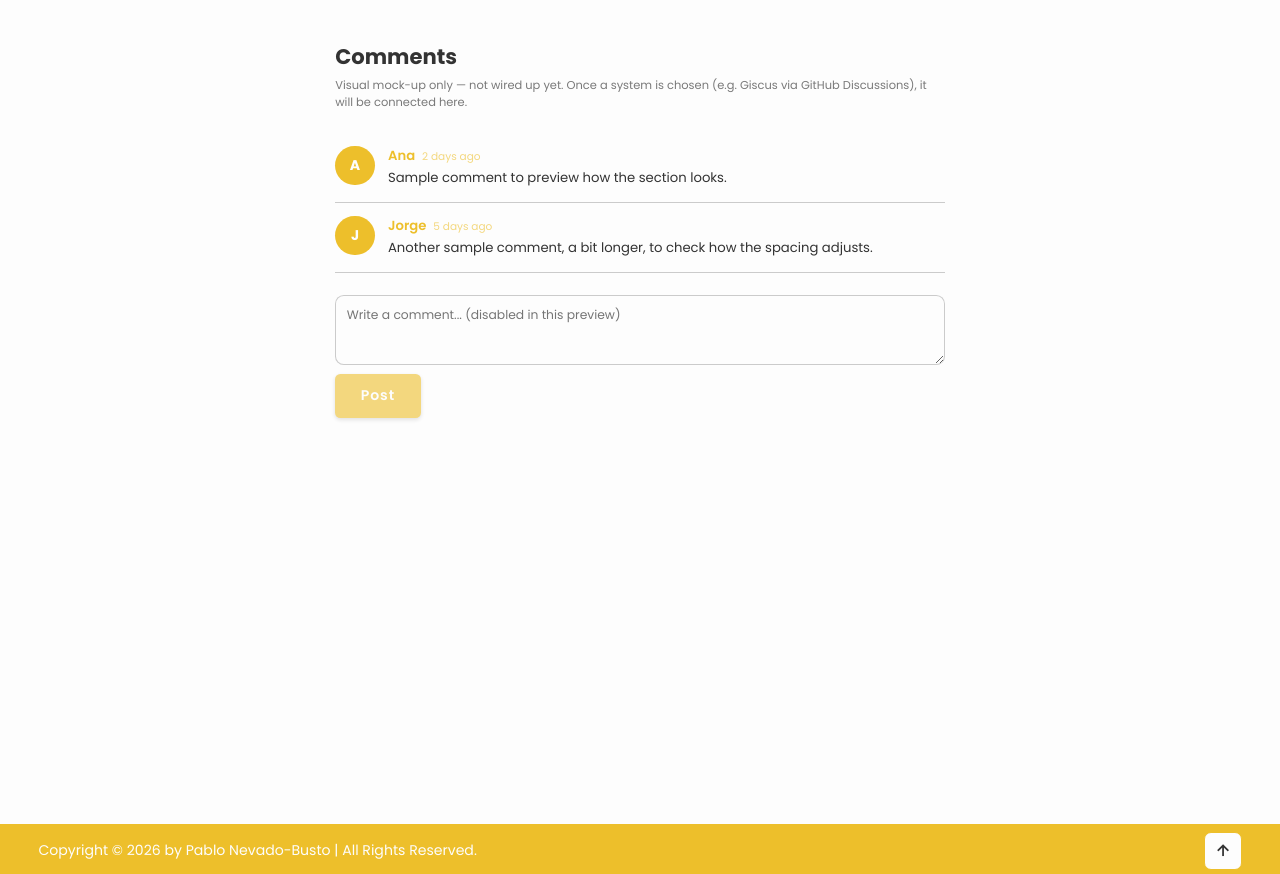
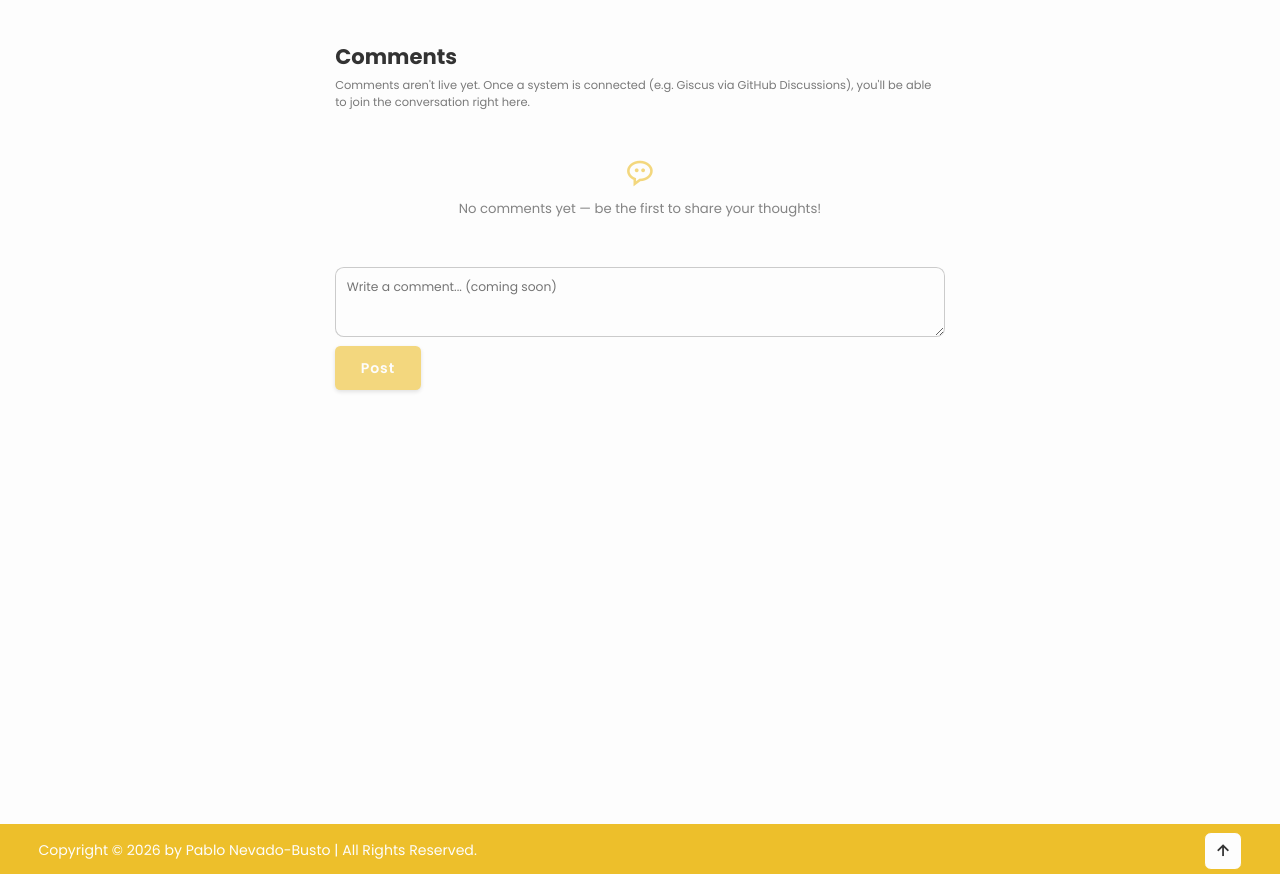
Before and after one commit to Pablonevadobusto/pnb.github.io, a plain HTML site: page star-schema-advantages-in-power-bi.html in a window 1280 px wide. Shown: the part 3049-3923 px from the top of the page. Drawn offline with nearby package versions, Linux system fonts and the light colour scheme.

Commit message:
Clean up Star Schema post: drop sample comments and blog intro text
- Replace the fake Ana/Jorge sample comments with a proper empty
  state (EN/ES) now that this is a real published post, not a
  template preview.
- Remove the now-redundant descriptive paragraph under "My Blog"
  on the homepage.

```diff
--- a/star-schema-advantages-in-power-bi.html
+++ b/star-schema-advantages-in-power-bi.html
@@ -258,6 +258,23 @@
             border-color: transparent;
         }
 
+        .comments-empty {
+            text-align: center;
+            padding: 3rem 1rem;
+            opacity: .6;
+        }
+
+        .comments-empty i {
+            display: block;
+            font-size: 3.5rem;
+            color: var(--main-color);
+            margin-bottom: 1rem;
+        }
+
+        .comments-empty p {
+            font-size: 1.5rem;
+        }
+
         /* This page has no hamburger menu (only one back link), so the
            site-wide mobile rule that hides .navbar until toggled .active
            would leave the back link unreachable — keep it visible instead. */
@@ -387,25 +404,15 @@
 
     <section class="comments-section">
         <h2>Comments</h2>
-        <p class="comments-hint">Visual mock-up only — not wired up yet. Once a system is chosen (e.g. Giscus via GitHub Discussions), it will be connected here.</p>
+        <p class="comments-hint">Comments aren't live yet. Once a system is connected (e.g. Giscus via GitHub Discussions), you'll be able to join the conversation right here.</p>
 
-        <div class="comment">
-            <div class="avatar">A</div>
-            <div>
-                <span class="comment-author">Ana</span><span class="comment-date">2 days ago</span>
-                <p class="comment-body">Sample comment to preview how the section looks.</p>
-            </div>
-        </div>
-        <div class="comment">
-            <div class="avatar">J</div>
-            <div>
-                <span class="comment-author">Jorge</span><span class="comment-date">5 days ago</span>
-                <p class="comment-body">Another sample comment, a bit longer, to check how the spacing adjusts.</p>
-            </div>
+        <div class="comments-empty">
+            <i class='bx bx-message-rounded-dots'></i>
+            <p>No comments yet — be the first to share your thoughts!</p>
         </div>
 
         <div class="comment-form">
-            <textarea placeholder="Write a comment... (disabled in this preview)" disabled></textarea>
+            <textarea placeholder="Write a comment... (coming soon)" disabled></textarea>
             <button type="button" class="btn" disabled>Post</button>
         </div>
     </section>
```
Also changed, not shown: index.html (+0 -1 lines), ventajas-del-star-schema-en-power-bi.html (+22 -15 lines).
